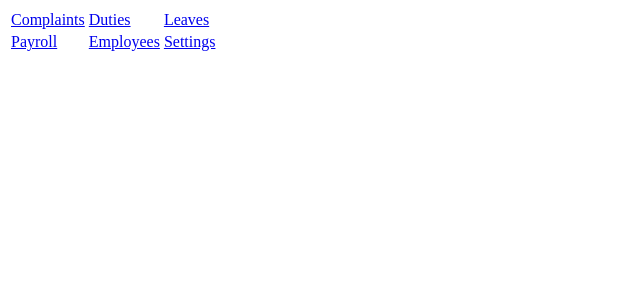
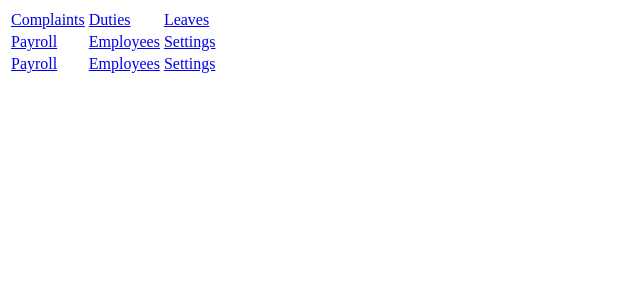
Before and after one commit to SA-Tester/SL-Police-Management-System, a React (Create React App) app in the folder police-management-system/: page / in a window 1280 px wide. Shown: the top 300 px of the page, without its empty margins (0-640 px from the left). Built offline with nearby package versions, Linux system fonts and the light colour scheme.

Commit message:
rrr
hghgh

```diff
--- a/police-management-system/src/components/Home.js
+++ b/police-management-system/src/components/Home.js
@@ -16,6 +16,11 @@ const Home = () => {
                     <td><a href="/Employees">Employees</a></td>
                     <td><a href="/Settings">Settings</a></td>
                 </tr>
+                <tr>
+                    <td><a href="/Payroll">Payroll</a></td>
+                    <td><a href="/Employees">Employees</a></td>
+                    <td><a href="/Settings">Settings</a></td>
+                </tr>
             </table>
         </div>
     );
```
